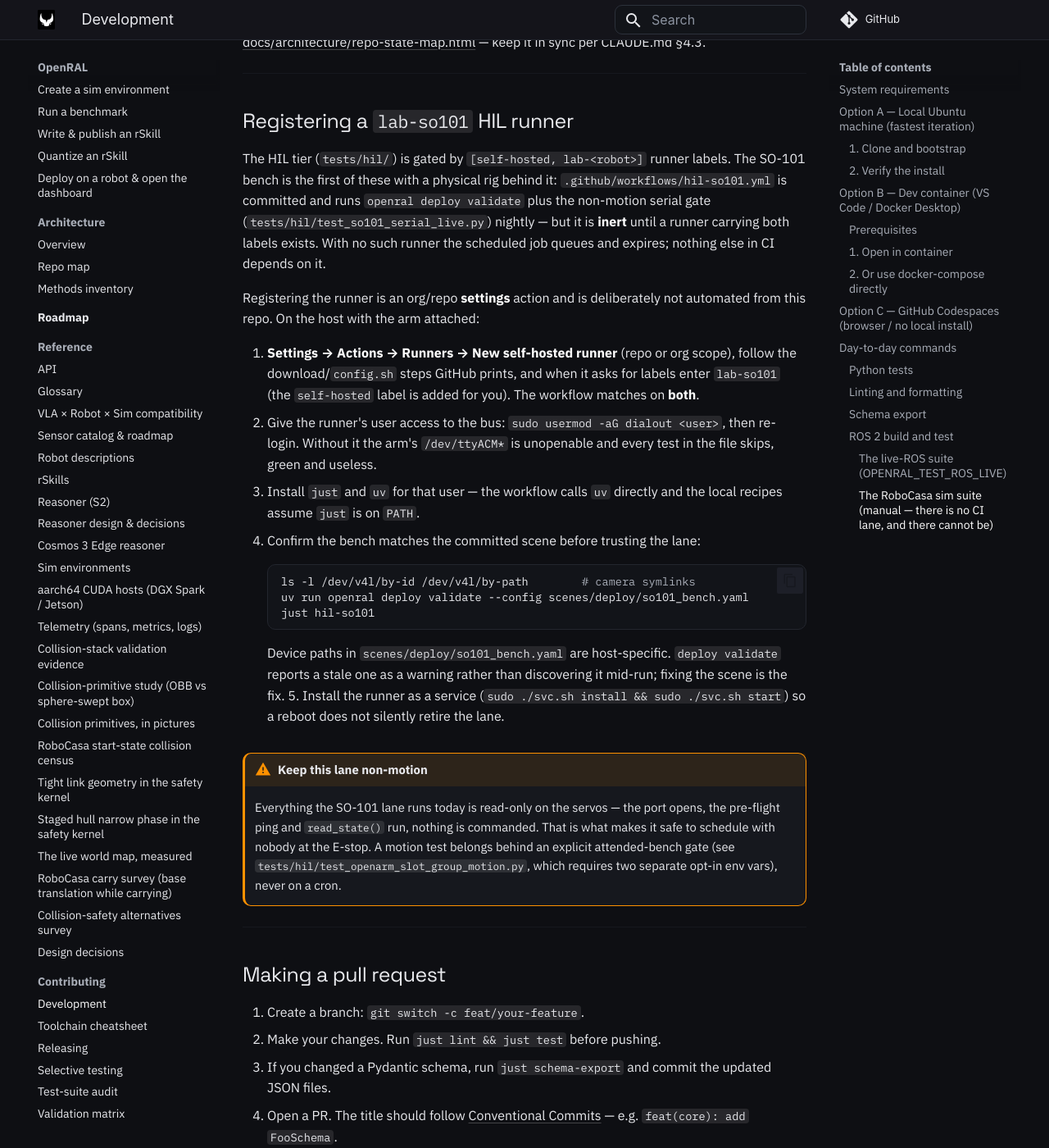
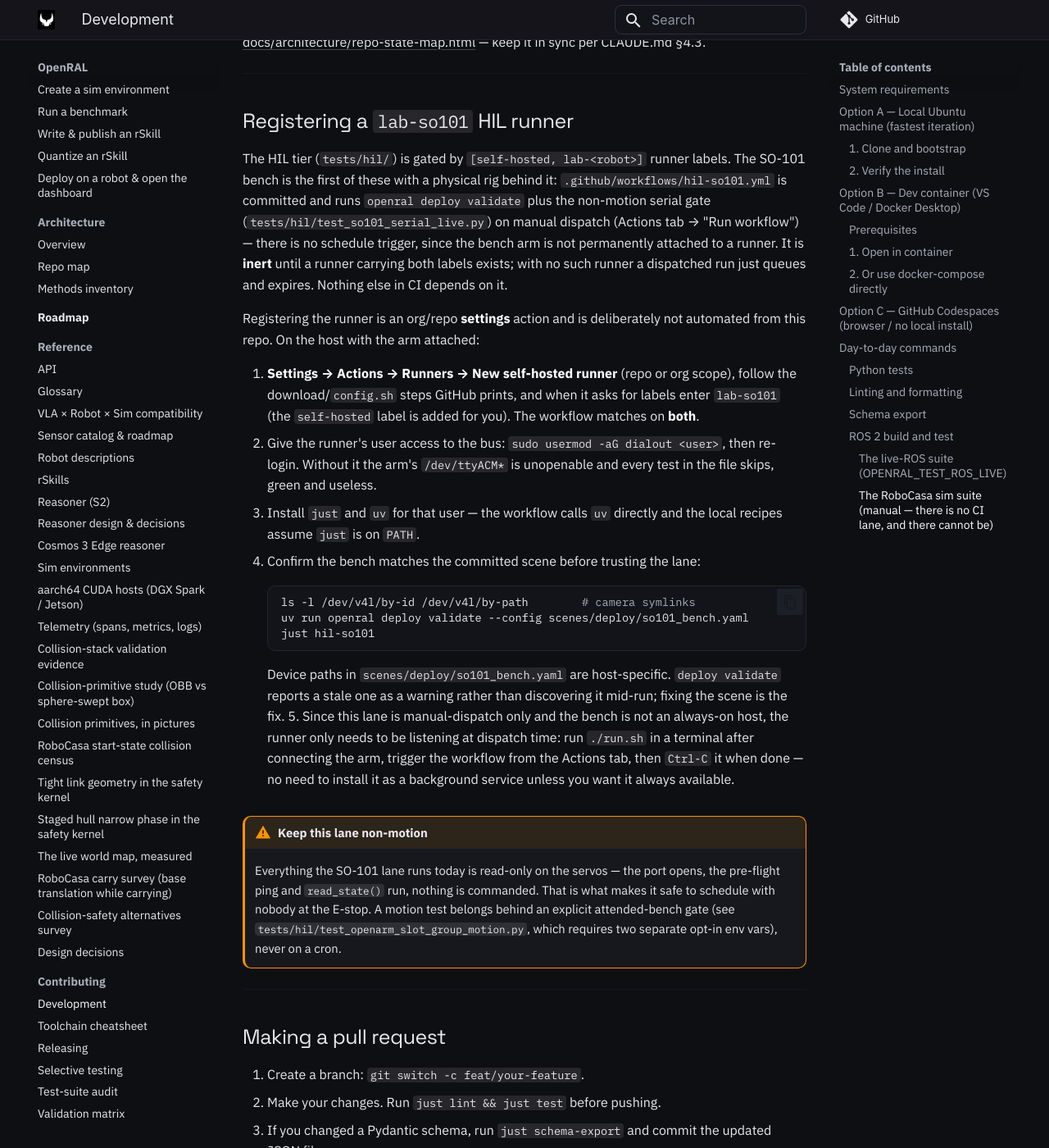
Before and after one commit to OpenRAL/openral, an MkDocs documentation site: the page built from docs/contributing/development.md, in a window 1280 px wide and 1400 px high, scrolled down 6769 px. Shown: the whole window at 82% size. Built offline with MkDocs 1.6.1 and Material for MkDocs 9.7.7, drawn with Linux system fonts in a browser that asks for light colours; comment, search, counter and statistics services are not loaded.

Commit message:
ci(hil): make the SO-101 HIL lane manual-dispatch only
The bench arm isn't permanently attached to a registered runner, so a
nightly cron just accumulates meaningless skips against a disconnected
or unpowered rig. Drop the schedule trigger; the operator fires the
lane by hand (Actions tab -> "Run workflow") once the arm is
connected, and only needs the runner listening for that window.

Co-Authored-By: Claude Sonnet 5 <noreply@anthropic.com>
Claude-Session: https://claude.ai/code/session_01SgKsrjwAGeVk3ogLSREaTP
Signed-off-by: Adrian <adrianllopart@gmail.com>

```diff
--- a/docs/contributing/development.md
+++ b/docs/contributing/development.md
@@ -297,9 +297,11 @@ The HIL tier (`tests/hil/`) is gated by `[self-hosted, lab-<robot>]` runner
 labels. The SO-101 bench is the first of these with a physical rig behind it:
 `.github/workflows/hil-so101.yml` is committed and runs
 `openral deploy validate` plus the non-motion serial gate
-(`tests/hil/test_so101_serial_live.py`) nightly — but it is **inert** until a
-runner carrying both labels exists. With no such runner the scheduled job
-queues and expires; nothing else in CI depends on it.
+(`tests/hil/test_so101_serial_live.py`) on manual dispatch (Actions tab →
+"Run workflow") — there is no schedule trigger, since the bench arm is not
+permanently attached to a runner. It is **inert** until a runner carrying
+both labels exists; with no such runner a dispatched run just queues and
+expires. Nothing else in CI depends on it.
 
 Registering the runner is an org/repo **settings** action and is deliberately
 not automated from this repo. On the host with the arm attached:
@@ -324,8 +326,11 @@ not automated from this repo. On the host with the arm attached:
     Device paths in `scenes/deploy/so101_bench.yaml` are host-specific.
     `deploy validate` reports a stale one as a warning rather than discovering
     it mid-run; fixing the scene is the fix.
-5. Install the runner as a service (`sudo ./svc.sh install && sudo ./svc.sh
-   start`) so a reboot does not silently retire the lane.
+5. Since this lane is manual-dispatch only and the bench is not an always-on
+   host, the runner only needs to be listening at dispatch time: run
+   `./run.sh` in a terminal after connecting the arm, trigger the workflow
+   from the Actions tab, then `Ctrl-C` it when done — no need to install it
+   as a background service unless you want it always available.
 
 !!! warning "Keep this lane non-motion"
     Everything the SO-101 lane runs today is read-only on the servos — the
```
Also changed, not shown: robots/so101_follower/README.md (+3 -2 lines), 1 other file.
